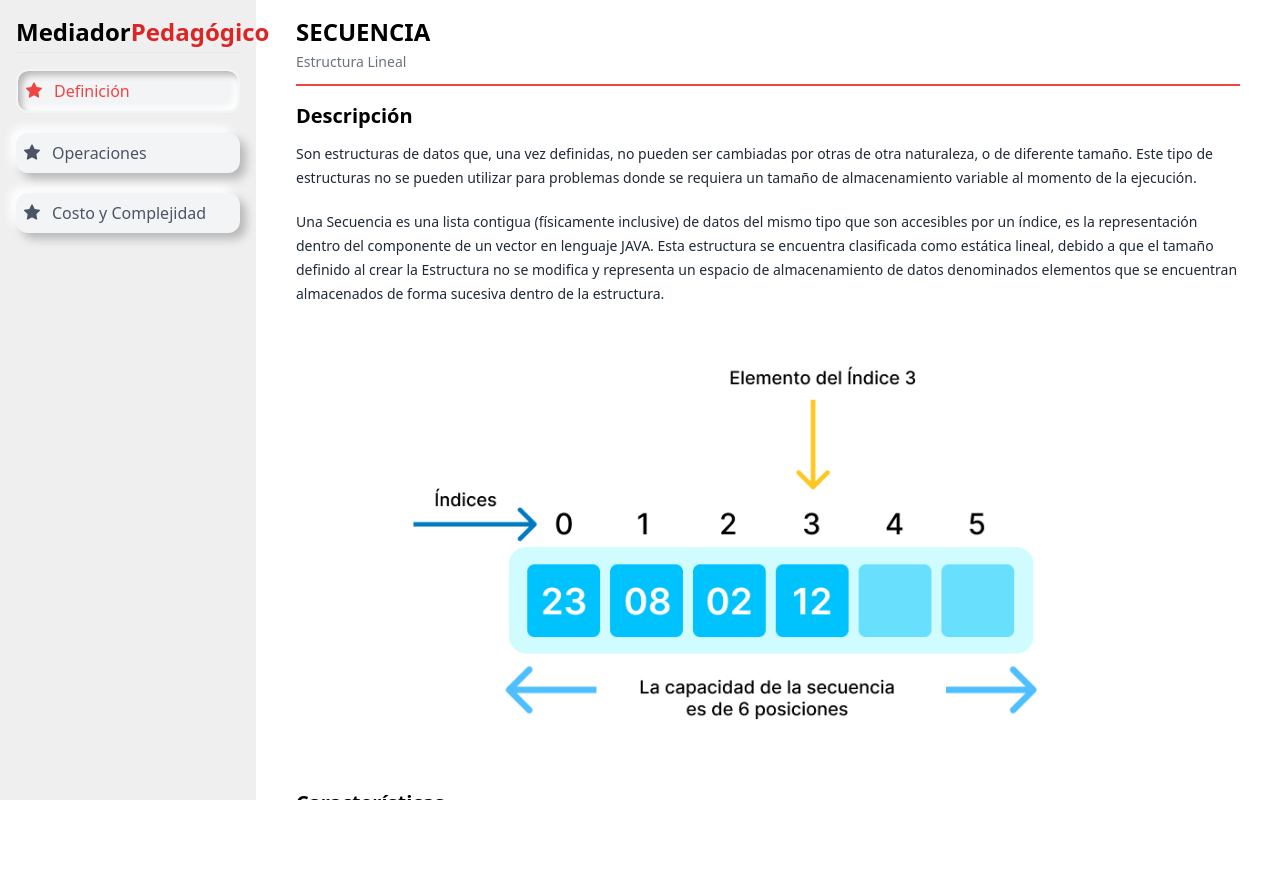
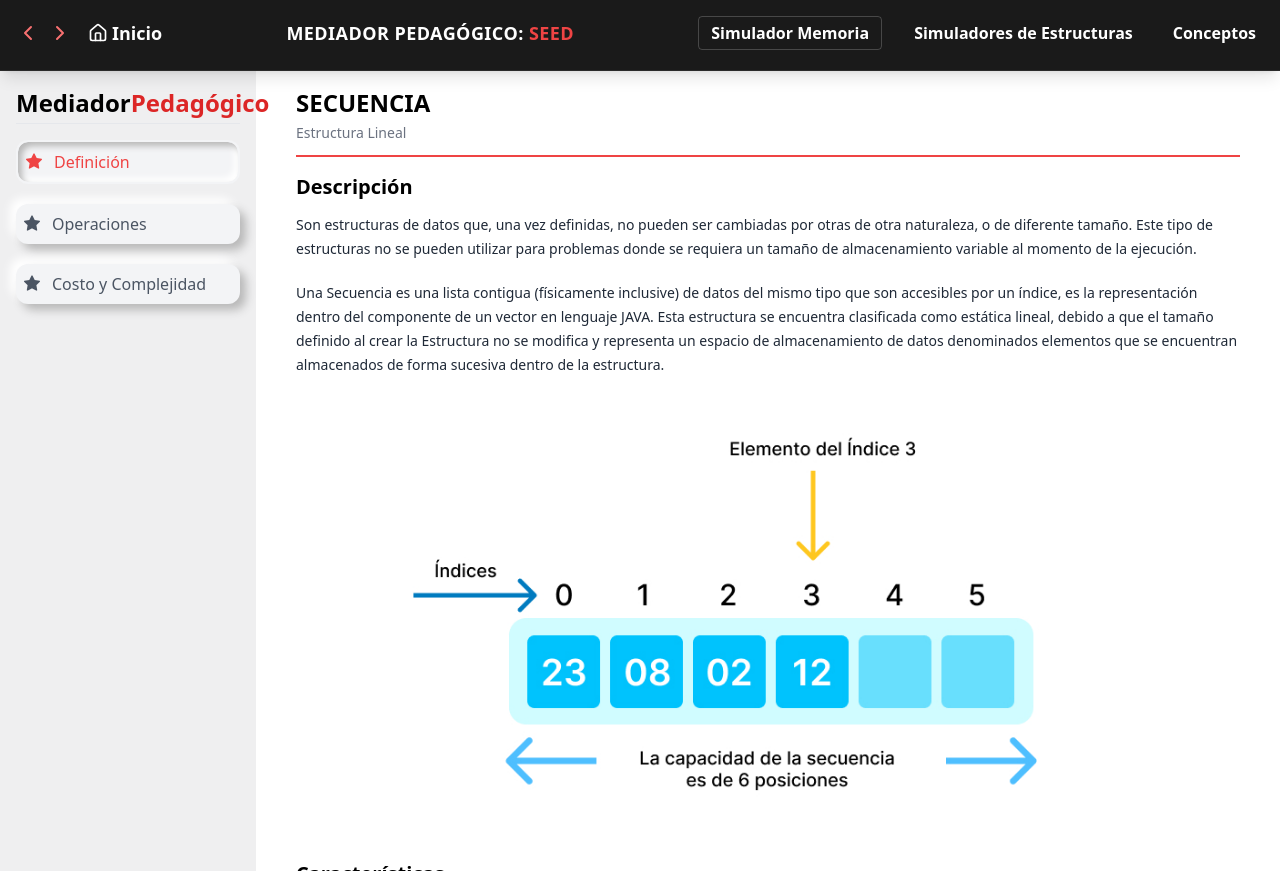
Before and after one commit to jenni-03/mediador-pedagogico, a React (Vite) app: page /conceptos/1/definicion in a window 1280 px wide. Before the commit the page ends 800 px from the top, so only its background shows below. Built offline with nearby package versions, Linux system fonts and the light colour scheme.

Commit message:
Implementacion Header en conceptos y simulador memoria

```diff
--- a/src/pages/concepts/Concept.tsx
+++ b/src/pages/concepts/Concept.tsx
@@ -1,6 +1,7 @@
 import { getRouteApi, Outlet, useNavigate } from "@tanstack/react-router";
 import { useEffect, useState } from "react";
 import { SideBar } from "./components/Sidebar";
+import { Header } from "../simulator/components/molecules/Header";
 
 export function Concept() {
   const route = getRouteApi("/conceptos/$estructura");
@@ -29,6 +30,8 @@ export function Concept() {
   }, [navigate]);
 
   return (
+    <>
+      <Header />
       <div className="flex h-screen">
         {/* Sidebar dinámico, dependiendo del tamaño de la pantalla*/}
         <div
@@ -44,5 +47,6 @@ export function Concept() {
           <Outlet /> {/* Renderiza las subrutas */}
         </div>
       </div>
+    </>
   );
 }
--- a/src/pages/memory_simulator/MemorySimulator.tsx
+++ b/src/pages/memory_simulator/MemorySimulator.tsx
@@ -4,6 +4,7 @@ import { MemoryScreen } from "./components/molecules/MemoryScreen";
 import { TitleComponent } from "./components/atoms/TitleComponent";
 import { Consola } from "../../shared/utils/RAM/Consola";
 import { FloatingCommandPanel } from "./components/molecules/FloatingCommandPanel";
+import { Header } from "../simulator/components/molecules/Header";
 
 export function MemorySimulator() {
     // Referencia a la consola para ejecutar comandos
@@ -33,10 +34,9 @@ export function MemorySimulator() {
     };
 
     return (
+        <>
+        <Header />
         <div className="min-h-screen bg-gradient-radial from-[#1A1A1A] to-[#0F0F0F] relative flex flex-col pb-64">
-
-
-
             {/* Título principal del simulador */}
             <TitleComponent />
 
@@ -57,5 +57,6 @@ export function MemorySimulator() {
             {/* Panel Comandos */}
             <FloatingCommandPanel />
         </div>
+        </>
     );
 }
--- a/src/pages/simulator/components/molecules/Header.tsx
+++ b/src/pages/simulator/components/molecules/Header.tsx
@@ -30,9 +30,8 @@ export function Header() {
   }, []);
 
   return (
-    <header className="fixed top-0 left-0 w-full z-50 bg-[#1a1a1a] border-b border-[#2a2a2a] shadow-lg">
+    <header className="sticky top-0 left-0 w-full z-50 bg-[#1a1a1a] border-b border-[#2a2a2a] shadow-lg">
       <div className="max-w-7xl mx-auto px-4 pt-4 pb-5 flex flex-col gap-3 sm:flex-row sm:items-center sm:justify-between">
-
         {/* Fila izquierda: navegación */}
         <div className="flex items-center gap-2 justify-center sm:justify-start">
           <button
@@ -65,20 +64,28 @@ export function Header() {
         </div>
 
         {/* Botones de navegación */}
-        <nav className="flex items-center justify-center gap-6 sm:justify-end">
+        <nav className="flex items-center justify-center gap-3 sm:gap-6 sm:justify-end">
+          <Link
+            to="/simulador/memoria"
+            className="font-semibold text-white border border-white/20 px-3 py-1 rounded hover:bg-white/10 transition"
+          >
+            Simulador Memoria
+          </Link>
+
           <button
             onClick={() => setMenuType(menuType === "sim" ? null : "sim")}
-            className={`font-semibold transition hover:text-red-400 ${
+            className={`font-semibold px-2 py-1 transition hover:text-red-400 ${
               menuType === "sim" ? "text-red-400" : "text-white"
             }`}
           >
-            Simuladores
+            Simuladores de Estructuras
           </button>
+
           <button
             onClick={() =>
               setMenuType(menuType === "concepts" ? null : "concepts")
             }
-            className={`font-semibold transition hover:text-red-400 ${
+            className={`font-semibold px-2 py-1 transition hover:text-red-400 ${
               menuType === "concepts" ? "text-red-400" : "text-white"
             }`}
           >
--- a/src/pages/simulator/components/templates/Simulator.tsx
+++ b/src/pages/simulator/components/templates/Simulator.tsx
@@ -75,8 +75,8 @@ export function Simulator<T extends string>({
   return (
     <>
       <Header />
-      <div className="min-h-screen bg-gradient-to-br from-[#0E0E11] to-[#0A0A0D] text-[#E0E0E0] pt-[160px] sm:pt-24 pb-6">
-        <div className="max-w-screen-2xl mx-auto px-4 sm:px-6 xl:px-10">
+      <div className="min-h-screen bg-gradient-to-br from-[#0E0E11] to-[#0A0A0D] text-[#E0E0E0] py-6 px-4 sm:px-6 xl:px-10 2xl:px-40">
+        <div className="flex flex-col gap-6 w-full">
           {/* Título */}
           <h1 className="text-2xl sm:text-4xl font-extrabold text-center uppercase tracking-wide bg-gradient-to-br from-[#E0E0E0] to-[#A0A0A0] text-transparent bg-clip-text drop-shadow-[0_2px_6px_rgba(215,38,56,0.5)] mt-2 mb-6">
             {structureName.toUpperCase()}{" "}
```
Lines whose indentation alone changed are shown as unchanged.
